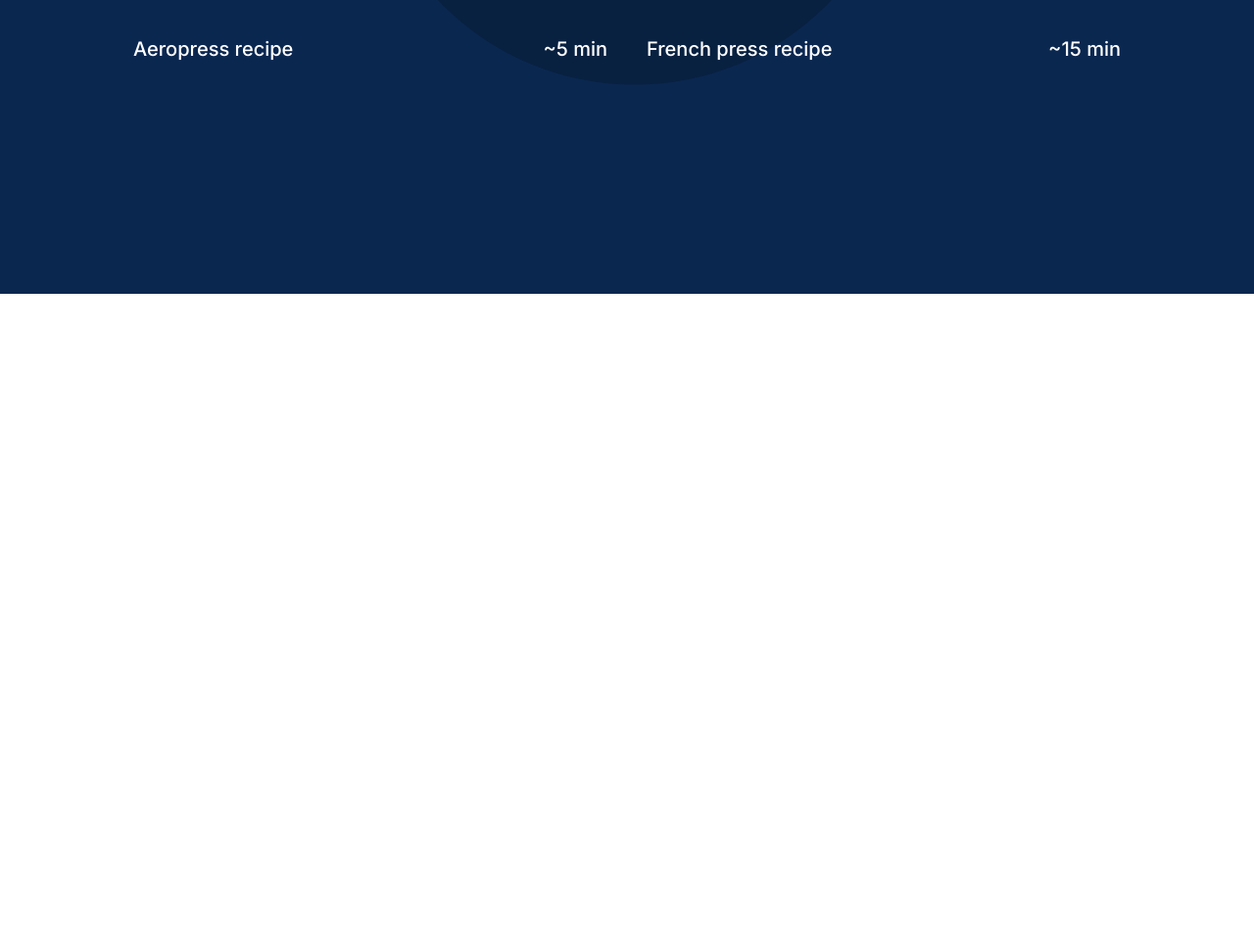
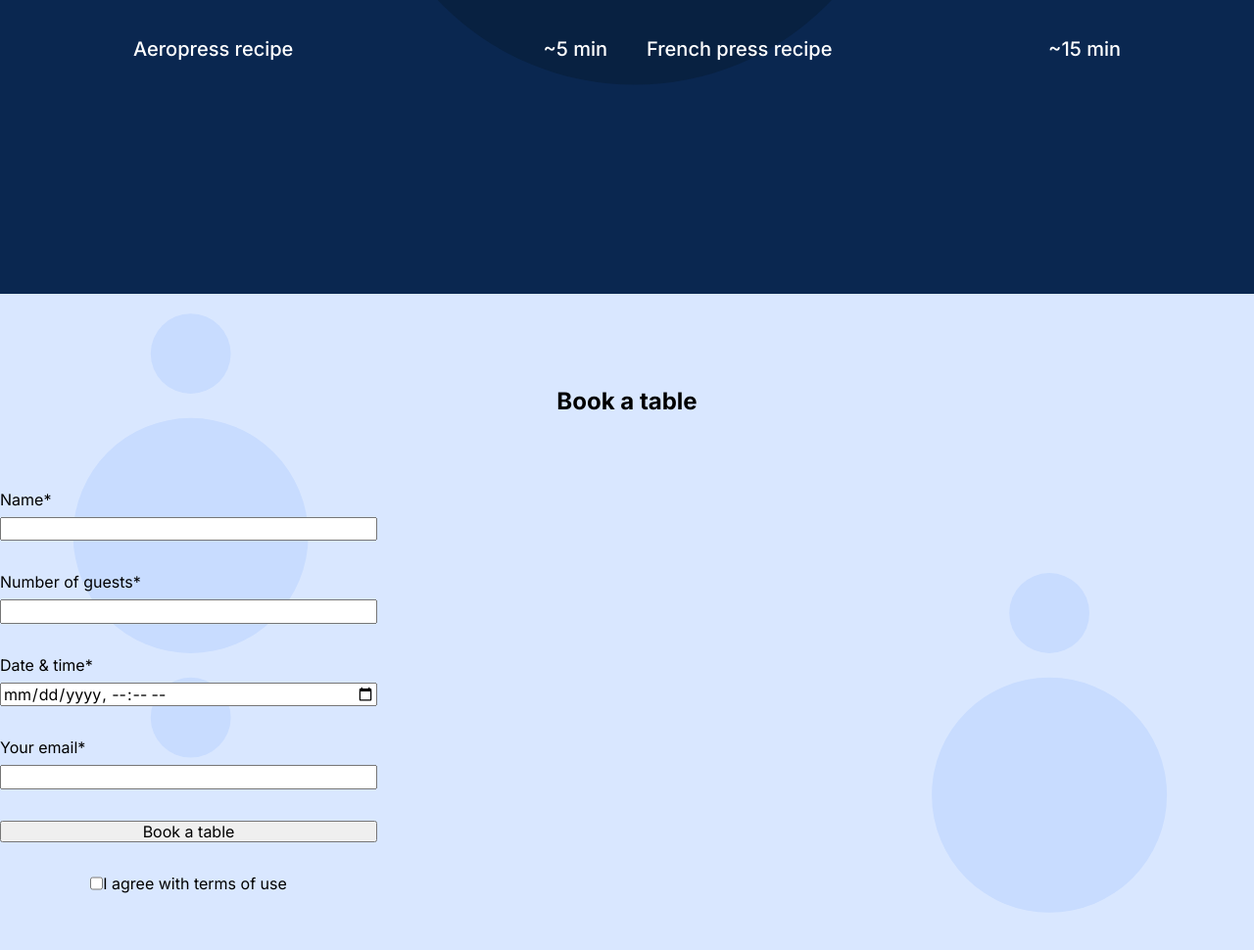
Before and after one commit to futuredetec2012/se_project_coffeeshop, a plain HTML site: page index.html in a window 1280 px wide. Shown: the part 1492-2462 px from the top of the page at 98% size. Before the commit the page ends 1792 px from the top, so only its background shows below. Drawn offline with Linux system fonts and the light colour scheme; a web font is replaced by a local one.

Commit message:
Updated Project

```diff
--- a/index.html
+++ b/index.html
@@ -98,7 +98,30 @@
           </div>
         </section>
 
-        <section class="reservation" id="reservation"></section>
+        <section class="reservation" id="reservation">
+          <h2 class="reservation__title">Book a table</h2>
+          <form action="" class="reservation__form form">
+            <fieldset class="form__fieldset">
+              <label for="" class="form__label"
+                >Name*<input type="text" class="form__input" />
+              </label>
+              <label for="" class="form__label"
+                >Number of guests*<input type="number" class="form__input" />
+              </label>
+              <label for="" class="form__label"
+                >Date & time*<input type="datetime-local" class="form__input" />
+              </label>
+              <label for="" class="form__label"
+                >Your email*<input type="email" class="form__input" />
+              </label>
+            </fieldset>
+            <button class="form__button">Book a table</button>
+            <label for="" class="form__label form__label_type_checkbox">
+              <input type="checkbox" class="form__checkbox" />I agree with terms
+              of use</label
+            >
+          </form>
+        </section>
         <section class="menu" id="menu"></section>
         <section class="about" id="about"></section>
       </main>
--- a/pages/index.css
+++ b/pages/index.css
@@ -85,7 +85,55 @@
   width: 480px;
 }
 
+.form {
+  max-width: 385px;
+}
+
+.form__label {
+  margin-bottom: 32px;
+  display: block;
+}
+
+.form__label_type_checkbox {
+  display: flex;
+  justify-content: center;
+}
+
+.form__fieldset {
+  padding: 0;
+  margin: 0;
+  border: none;
+}
+
+.form__input {
+  display: block;
+  width: 100%;
+  box-sizing: border-box;
+  margin-top: 8px;
+}
+
+.form__button {
+  width: 100%;
+  padding: 0;
+  margin-bottom: 32px;
+}
+
 .reservation {
+  background-image: url("../images/background_reservation.svg");
+  background-color: #d9e7ff;
+  background-repeat: no-repeat;
+  background-position: center;
+  background-size: cover;
+  margin: 0;
+  padding: 100px 0 120px;
+}
+
+.reservation__form {
+}
+
+.reservation__title {
+  margin: 0 0 80px;
+  text-align: center;
 }
 
 .menu {
```
